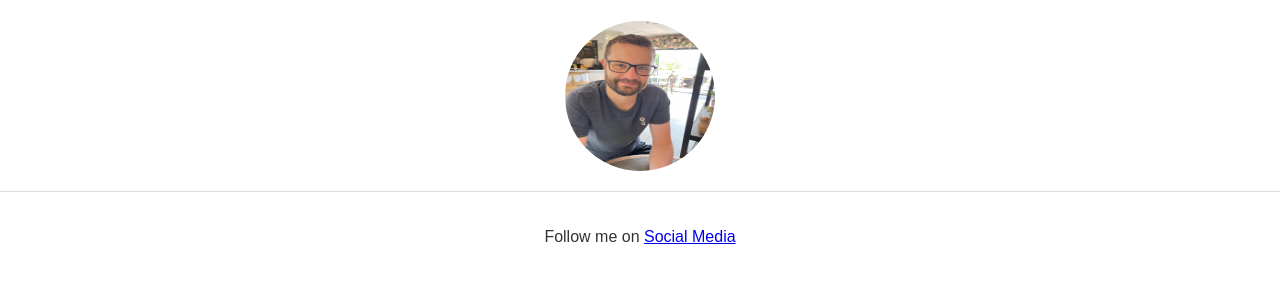
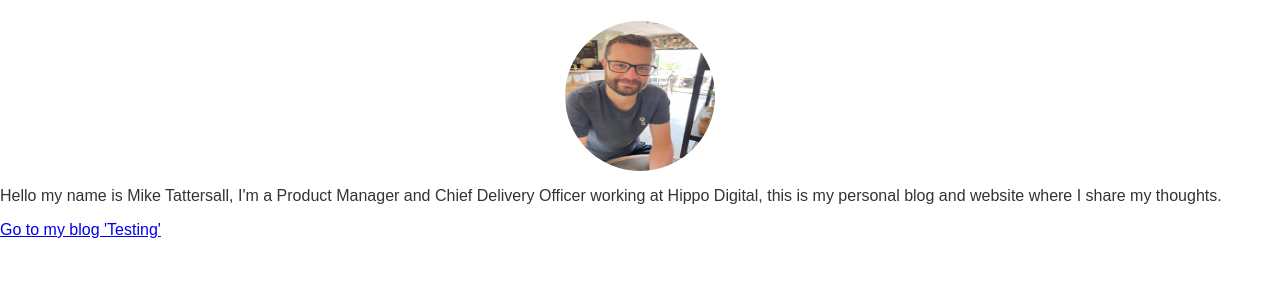
Before and after one commit to MikeT18/mike-website, a plain HTML site: page index.html in a window 1280 px wide. Shown: the part 99-382 px from the top of the page. Drawn offline with Linux system fonts and the light colour scheme.

Commit message:
Update index.html

```diff
--- a/index.html
+++ b/index.html
@@ -8,16 +8,12 @@
 </head>
 <body>
     <header>
-        <h1>Mike Tattersall</h1>
+        <h1 class="name">Mike Tattersall</h1>
     </header>
     <main>
         <img src="mike.png" alt="Mike Tattersall" class="profile-img">
-        <section class="blog-posts">
-            <!-- List your blog posts here -->
-        </section>
+        <p>Hello my name is Mike Tattersall, I'm a Product Manager and Chief Delivery Officer working at Hippo Digital, this is my personal blog and website where I share my thoughts.</p>
+        <a href="testing.html">Go to my blog 'Testing'</a>
     </main>
-    <footer>
-        <p>Follow me on <a href="your-social-media-link">Social Media</a></p>
-    </footer>
 </body>
 </html>
```
